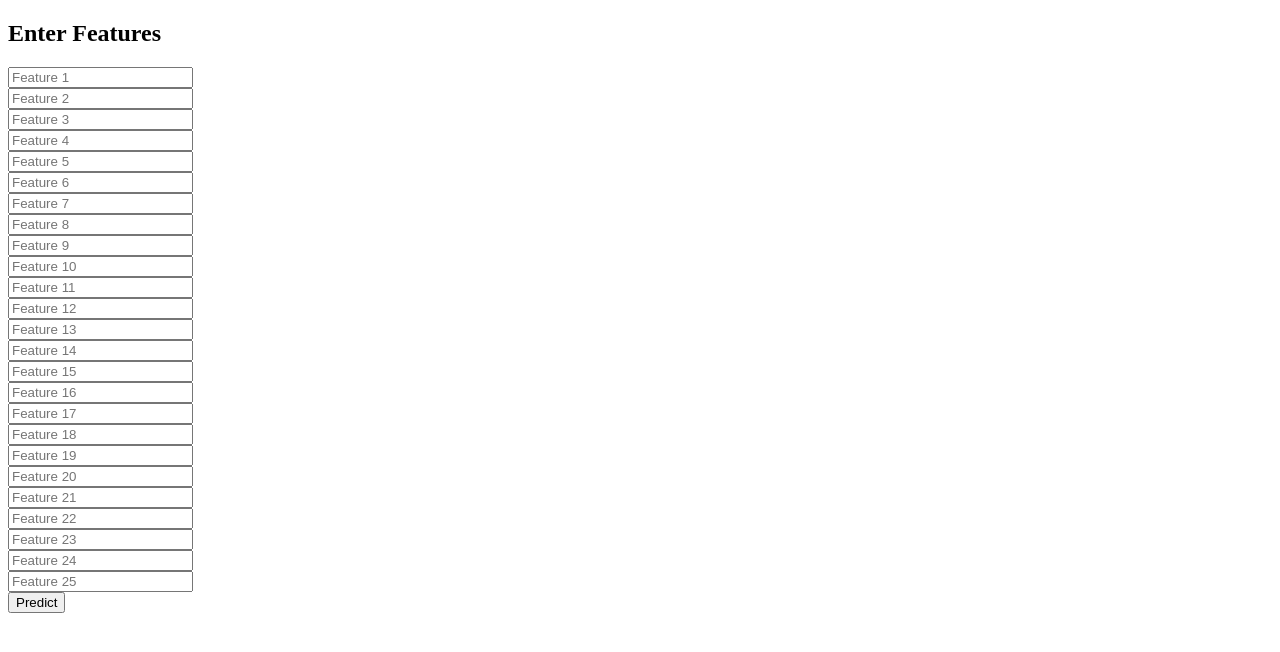
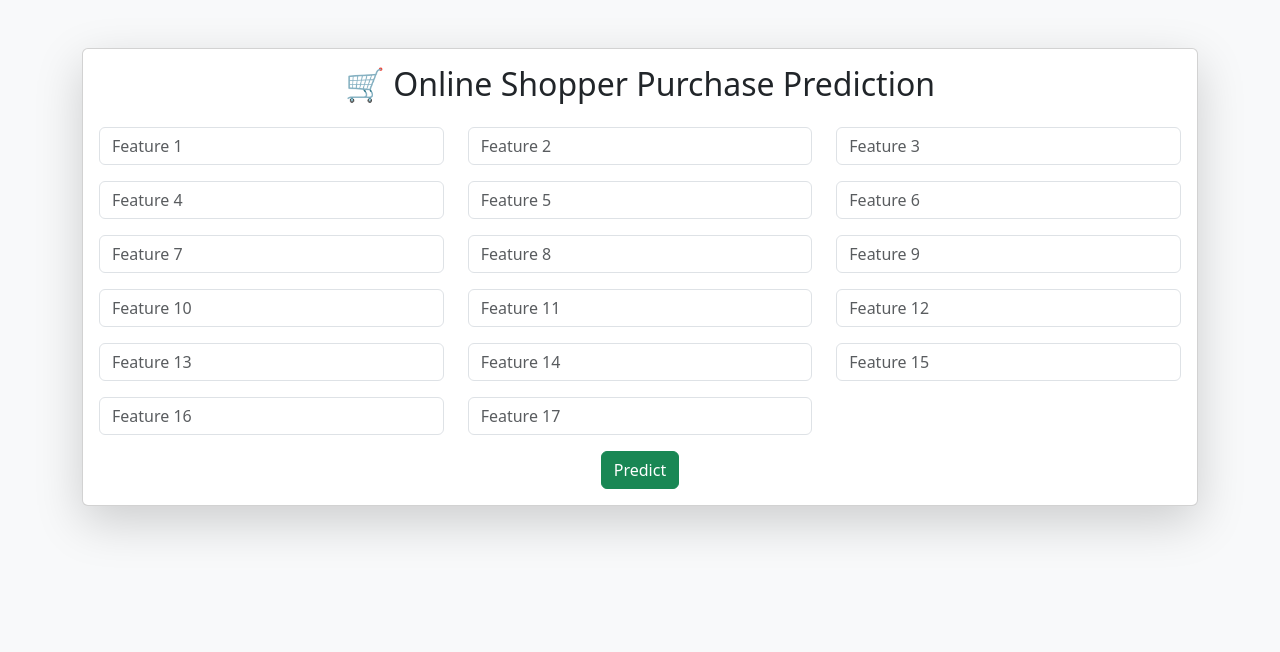
Before and after one commit to Lande23-byte/202211938_Shoppers_Prediction_App, a Flask app: page / in a window 1280 px wide. Shown: the top 652 px of the page. Run offline with Flask 3, Linux system fonts and the light colour scheme; parts of the project's set-up code (start-up, migrations or seed data) failed here and were passed over.

Commit message:
first commit

```diff
--- a/app.py
+++ b/app.py
@@ -3,22 +3,23 @@ import joblib
 import numpy as np
 
 app = Flask(__name__)
-
-# Load your trained model
-model = joblib.load('shoppers_model_202211938.pkl')
-
-# Set this to match your model input size
-num_features = 25
+model = joblib.load("model_202211938.pkl")
+NUM_FEATURES = 17  # Replace with actual number of features in X
 
 @app.route('/')
-def form():
-    return render_template('form.html', num_features=num_features)
+def home():
+    return render_template('form.html', NUM_FEATURES=NUM_FEATURES)
 
 @app.route('/predict', methods=['POST'])
 def predict():
-    data = [float(x) for x in request.form.values()]
-    prediction = model.predict([data])[0]
-    return f"<h1>Prediction: {'Purchase' if prediction else 'No Purchase'}</h1>"
+    try:
+        data = [float(x) for x in request.form.values()]
+        prediction = model.predict([data])[0]
+        result = '✅ Will Purchase' if prediction == 1 else '❌ Will Not Purchase'
+    except:
+        result = "⚠️ Invalid input. Please enter numeric values only."
+
+    return render_template('form.html', prediction=result, NUM_FEATURES=NUM_FEATURES)
 
 if __name__ == '__main__':
     app.run(debug=True)
--- a/templates/form.html
+++ b/templates/form.html
@@ -1,15 +1,34 @@
 <!DOCTYPE html>
-<html>
+<html lang="en">
 <head>
-    <title>Shoppers Prediction</title>
+  <meta charset="UTF-8">
+  <title>Shopper Prediction</title>
+  <link href="https://cdn.jsdelivr.net/npm/bootstrap@5.3.0/dist/css/bootstrap.min.css" rel="stylesheet">
 </head>
-  <body>
-    <h2>Enter Features</h2>
+<body class="bg-light">
+  <div class="container py-5">
+    <div class="card shadow-lg">
+      <div class="card-body">
+        <h2 class="text-center mb-4">🛒 Online Shopper Purchase Prediction</h2>
         <form action="/predict" method="post">
-      {% for i in range(num_features) %}
-        <input type="text" name="feature{{ i }}" placeholder="Feature {{ i + 1 }}"><br>
+          <div class="row">
+            {% for i in range(1, NUM_FEATURES + 1) %}
+              <div class="col-md-4 mb-3">
+                <input type="text" class="form-control" name="feature{{ i }}" placeholder="Feature {{ i }}" required>
+              </div>
             {% endfor %}
-      <button type="submit">Predict</button>
+          </div>
+          <div class="text-center">
+            <button type="submit" class="btn btn-success">Predict</button>
+          </div>
         </form>
+        {% if prediction %}
+          <div class="alert alert-info mt-4 text-center">
+            <strong>Prediction:</strong> {{ prediction }}
+          </div>
+        {% endif %}
+      </div>
+    </div>
+  </div>
 </body>
 </html>
```
Lines whose indentation alone changed are shown as unchanged.
